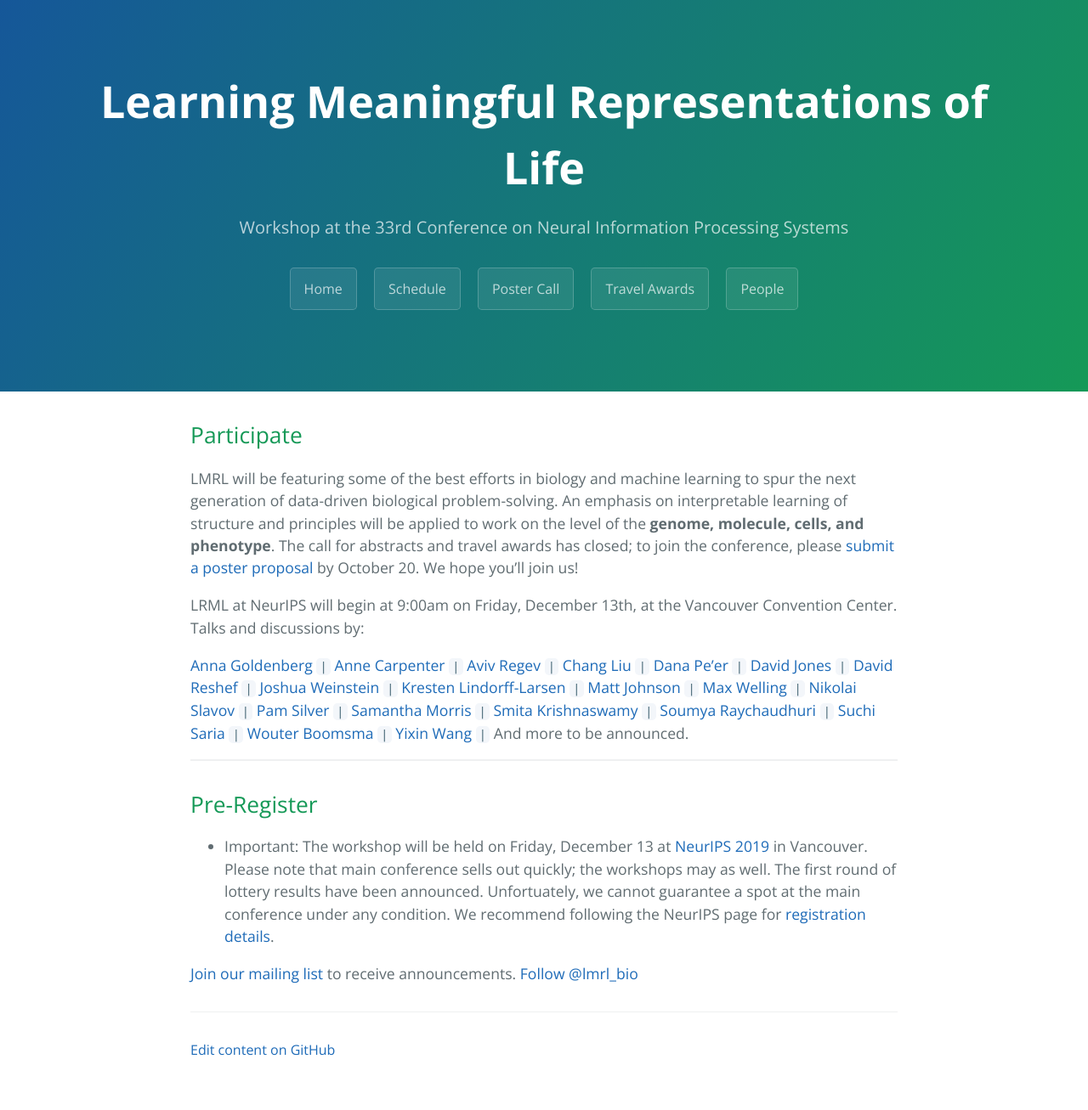
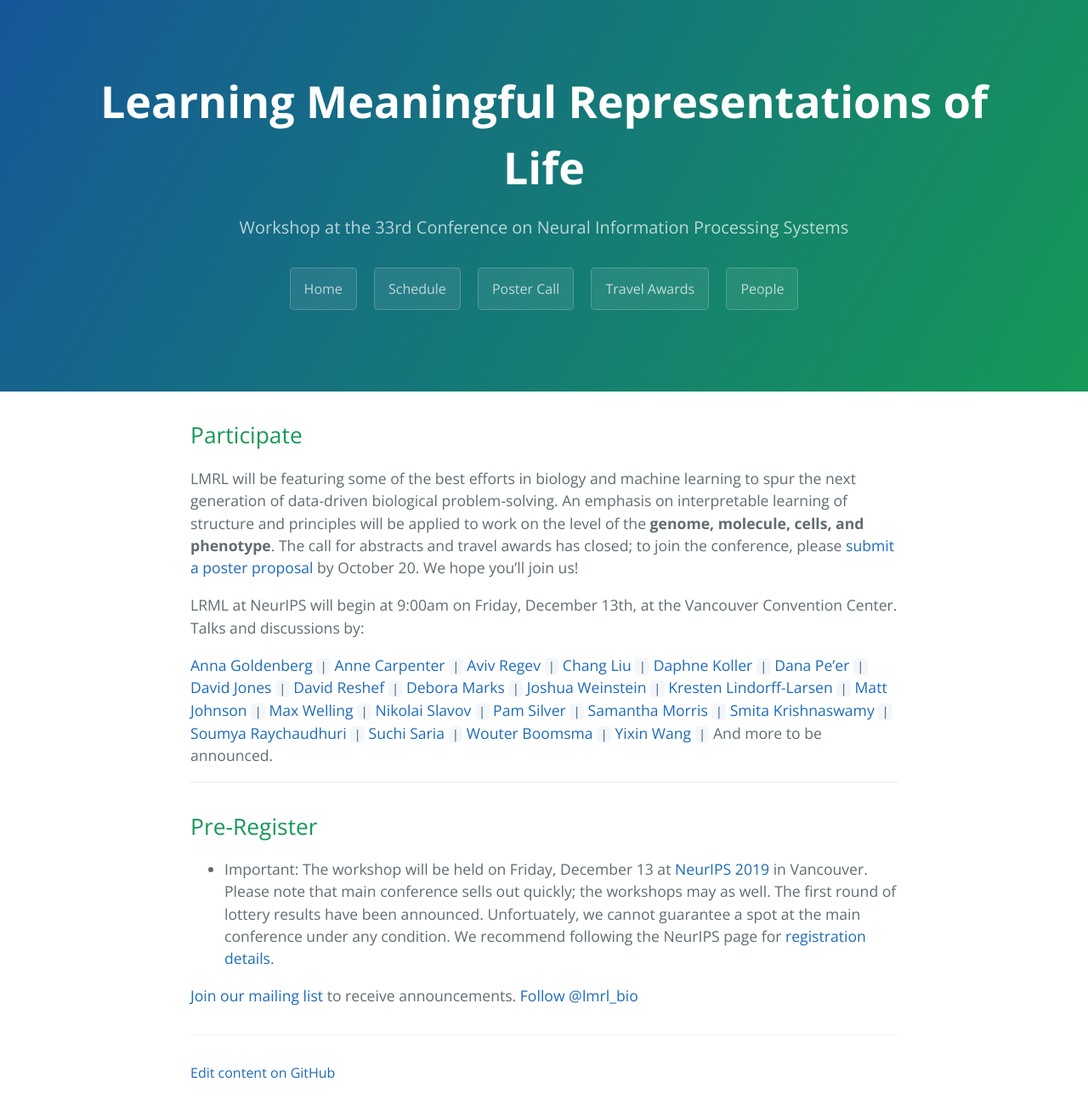
Before and after one commit to lmrl-bio/lmrl-bio.github.io, a Jekyll site: the page built from index.md, in a window 1280 px wide. Shown: the whole page at 85% size. Built offline with Jekyll 4.4.1, drawn with Linux system fonts in a browser that asks for light colours; comment, search, counter and statistics services are not loaded; our own code applies the rules of GitHub Pages for plain Markdown files; before the commit the page ends 1280 px from its top, so only the background shows below that.

Commit message:
Update index.md

```diff
--- a/index.md
+++ b/index.md
@@ -12,9 +12,11 @@ LRML at NeurIPS will begin at 9:00am on Friday, December 13th, at the Vancouver
 [Anne Carpenter](https://personal.broadinstitute.org/anne/) `|`
 [Aviv Regev](https://www.broadinstitute.org/regev-lab) `|`
 [Chang Liu](https://liulab.com/ccl/) `|`
+[Daphne Koller](https://ai.stanford.edu/users/koller/) `|`
 [Dana Pe’er](https://www.mskcc.org/research/ski/labs/dana-pe-er) `|`
 [David Jones](http://www0.cs.ucl.ac.uk/staff/D.Jones/) `|`
 [David Reshef](http://web.mit.edu/dnreshef/www/) `|`
+[Debora Marks](https://marks.hms.harvard.edu/) `|`
 [Joshua Weinstein](https://wlab.bio/) `|`
 [Kresten Lindorff-Larsen](https://www1.bio.ku.dk/english/research/bms/research/sbinlab/groups/kll/) `|`
 [Matt Johnson](https://people.csail.mit.edu/mattjj/) `|`
```
